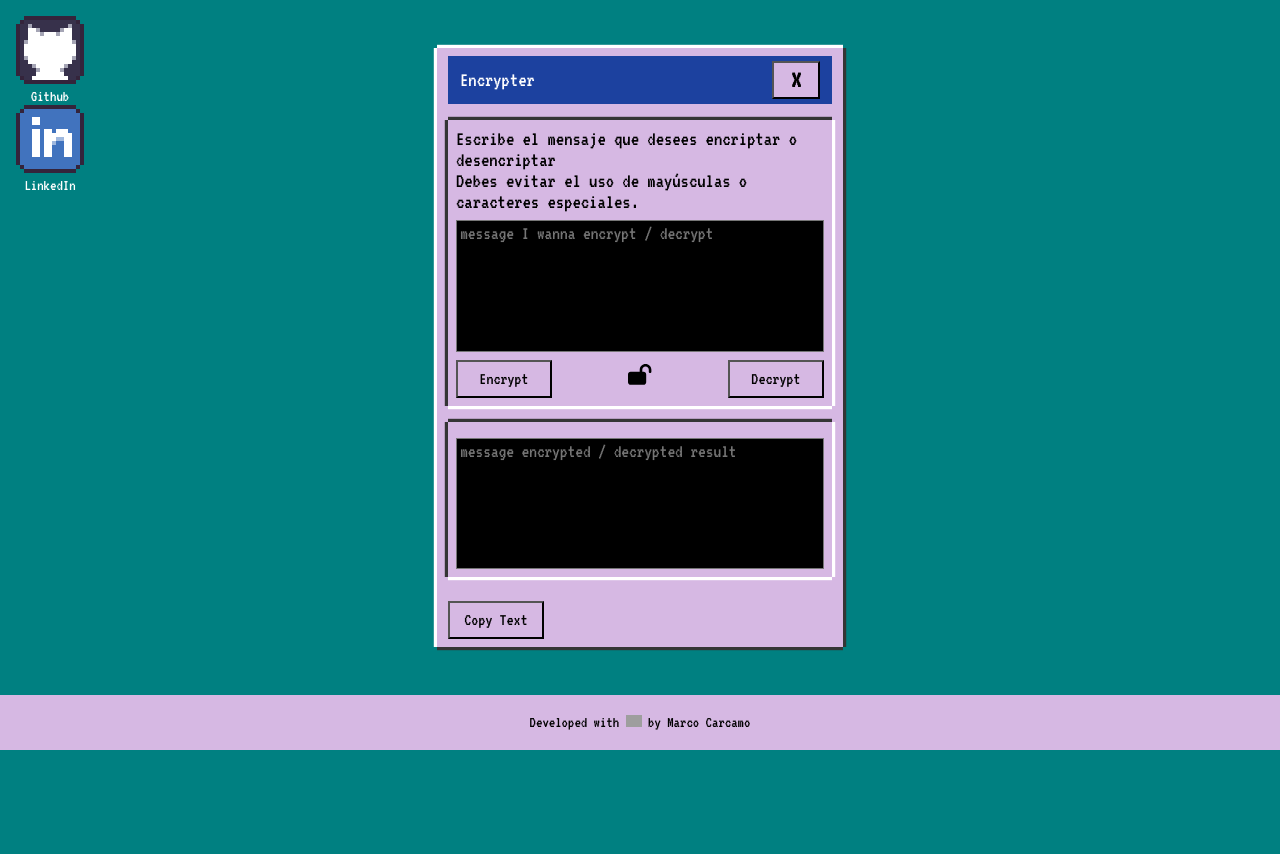
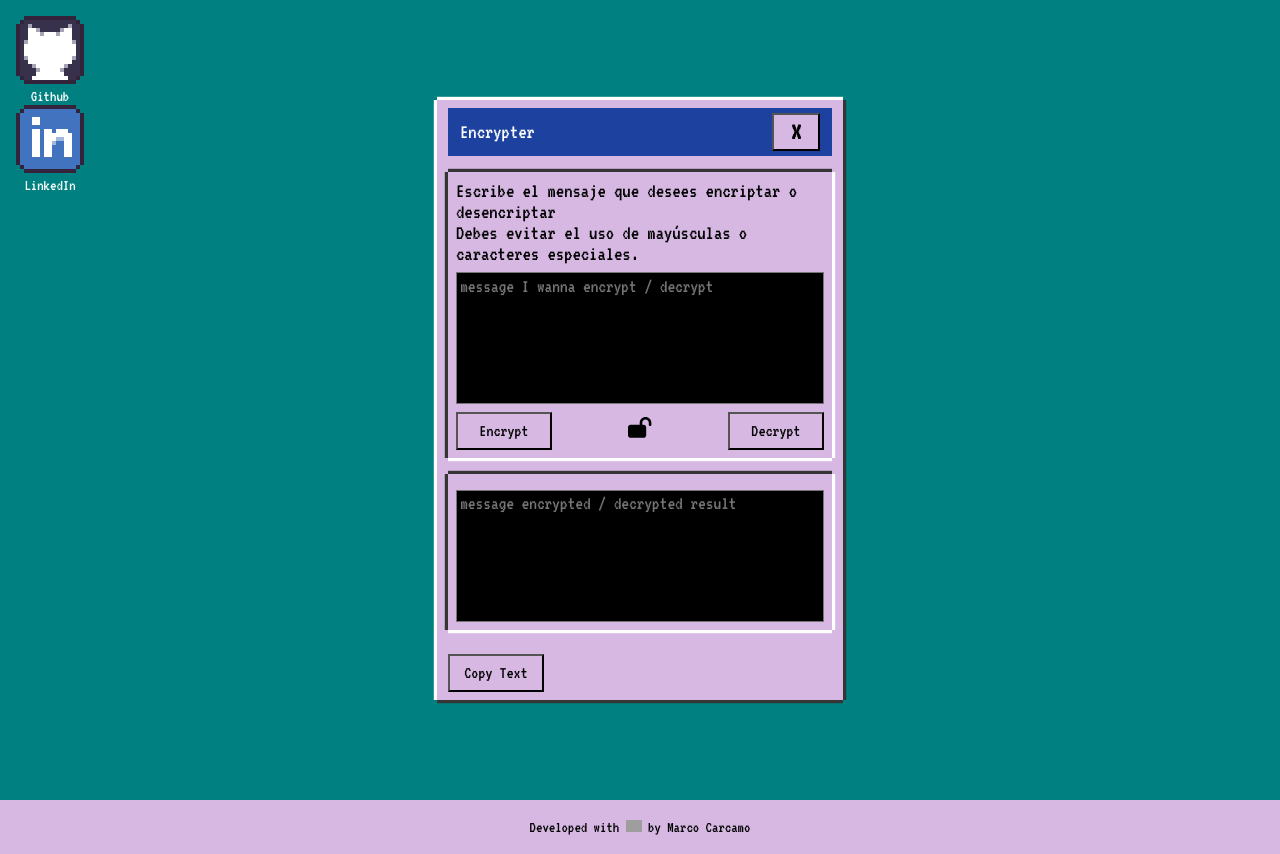
Before and after one commit to marcocarcamo-tech/text-encrypter, a React (Vite) app: page / in a window 1280 px wide. Before the commit the page ends 800 px from the top, so only its background shows below. Built offline with nearby package versions, Linux system fonts and the light colour scheme; grey boxes are pictures that could not be loaded.

Commit message:
Ajust screen height for devices

```diff
--- a/index.html
+++ b/index.html
@@ -3,7 +3,7 @@
   <head>
     <meta charset="UTF-8" />
     <link rel="icon" type="image/svg+xml" href="/laptop-code-solid.svg" />
-    <meta name="viewport" content="width=device-width, initial-scale=1.0" />
+    <meta name="viewport" content="width=device-width, height=device-height, initial-scale=1.0" />
     <link rel="preconnect" href="https://fonts.googleapis.com">
     <link rel="preconnect" href="https://fonts.gstatic.com" crossorigin>
     <link href="https://fonts.googleapis.com/css2?family=VT323&display=swap" rel="stylesheet">
--- a/src/App.jsx
+++ b/src/App.jsx
@@ -7,15 +7,15 @@ import './styles/App.scss'
 function App() {
   return (
     <div className="App">
+      <section className='main'>
+        <div className='programs'>
+        <a href="https://github.com/marcocarcamo-tech" target='_blank'><img src={github} alt="Github-icon" /><p className='icon'>Github</p></a>
+        <a href="https://www.linkedin.com/in/marcocarcamo/" target='_blank'><img src={linkedin} alt="LinkedIn-icon" /><p className='icon'>LinkedIn</p></a>
+        </div>
 
-      <div className='programs'>
-      <a href="https://github.com/marcocarcamo-tech" target='_blank'><img src={github} alt="Github-icon" /><p className='icon'>Github</p></a>
-      <a href="https://www.linkedin.com/in/marcocarcamo/" target='_blank'><img src={linkedin} alt="LinkedIn-icon" /><p className='icon'>LinkedIn</p></a>
-      </div>
+        <Window></Window>
+      </section>
 
-      <Window>
-
-      </Window>
       <footer>
         <p style={{textAlign: 'center'}}>Developed with <img src="https://img.icons8.com/fluency/48/null/pixel-heart.png" alt='pixelart-heart' style={{width: '1rem'}} /> by Marco Carcamo</p>
       </footer>
--- a/src/styles/App.scss
+++ b/src/styles/App.scss
@@ -9,16 +9,21 @@ body{
     -webkit-font-smoothing: none;
     font-family: 'VT323', monospace;
     width: 100%;
-    height: 100vh;
+    height: 100%;
     background-color: #008081;
     display: flex;
     flex-direction: column;
 
 }
 
+.main{
+    height: 100vh;
+    display: flex;
+    align-items: center;
+}
+
 .App{
     overflow: auto;
-
 }
 
 textarea{
@@ -49,8 +54,6 @@ button{
 }
 
 .window{
-
-
     font-size: 1.3rem;
     background-color: #D6B8E3;
     margin: 48px auto;
@@ -61,6 +64,8 @@ button{
              -3.2px   0    #fff,
                0    -3.2px #fff;
     z-index: 2;
+    max-height: 620px;
+
 }
 
 .titlebar {
@@ -69,9 +74,8 @@ button{
     color: #fff;
     padding: 0 12px;
     display: flex;
+}
 
-
-}
 .x-button{
 
     align-self: center;
@@ -79,7 +83,6 @@ button{
     width: 32px;
     height: 32px;
     margin: 0 0 0 auto;
-
     font-size: 24px;
     font-weight: 600;
     cursor:pointer;
@@ -97,7 +100,6 @@ button{
 .warning{
     color: red;
     display: flex;
-
     align-items: center;
 
 }
@@ -129,10 +131,10 @@ button{
 
 
 footer{
-    position: relative;
+
     width: 100%;
     height: 2rem;
-    bottom: 0;
+
     padding-bottom: 0.7rem;
     padding-top: 0.7rem;
     background-color: #D6B8E3;
@@ -168,4 +170,6 @@ footer{
     .icon{
         margin-right: 5px;
     }
+
+
 }
```
